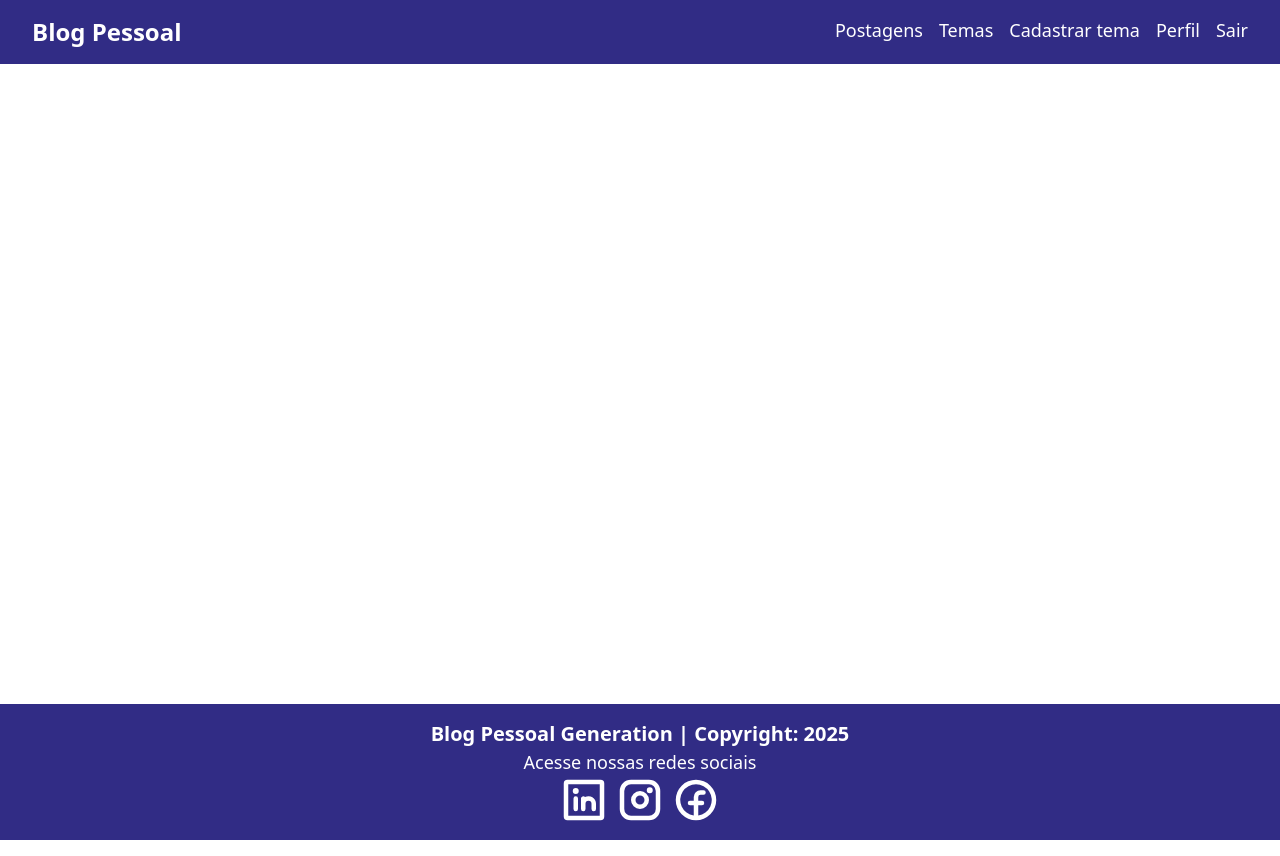
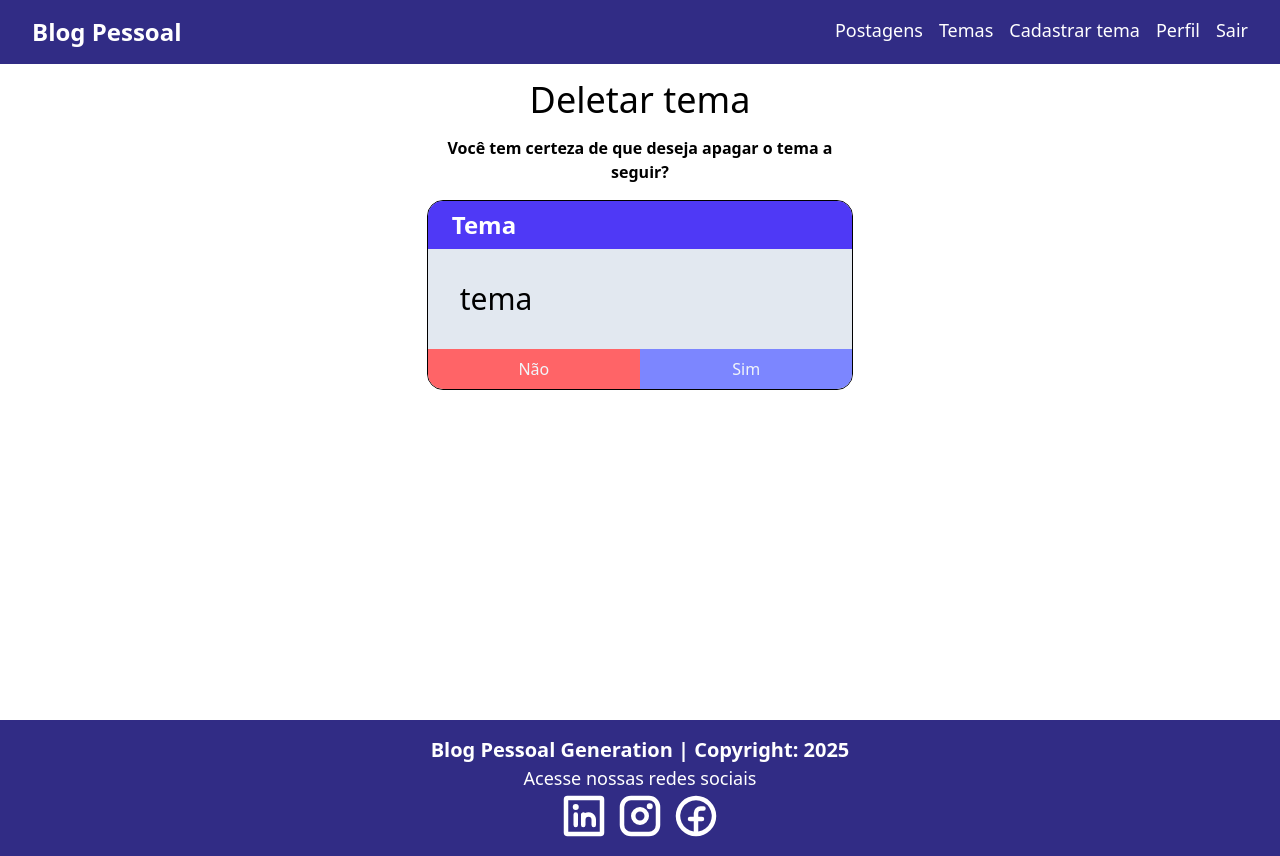
Before and after one commit to Phcode007/blogpessoalf, a React (Vite) app: page /deletartema/1 in a window 1280 px wide. Built offline with nearby package versions, Linux system fonts and the light colour scheme.

Commit message:
Criação da opção deletar Tema

```diff
--- a/src/App.tsx
+++ b/src/App.tsx
@@ -7,6 +7,7 @@
 import Login from "./pages/login/Login";
 import ListaTemas from "./components/tema/listatemas/ListaTemas";
 import FormTema from "./components/tema/formtema/FormTema";
+import DeletarTema from "./components/tema/deletartema/DeletarTema";
 
 function App() {
   return (
@@ -22,6 +23,7 @@
               <Route path="/temas" element={<ListaTemas />} />
               <Route path="/cadastrartema" element={<FormTema />} />
               <Route path="/editartema/:id" element={<FormTema />} />
+              <Route path="/deletartema/:id" element={<DeletarTema />} />
             </Routes>
           </div>
           <Footer />
--- /dev/null
+++ b/src/components/tema/deletartema/DeletarTema.tsx
@@ -0,0 +1,29 @@
+function DeletarTema() {
+  return (
+    <div className="container w-1/3 mx-auto">
+      <h1 className="text-4xl text-center my-4">Deletar tema</h1>
+      <p className="text-center font-semibold mb-4">
+        Você tem certeza de que deseja apagar o tema a seguir?
+      </p>
+      <div className="border flex flex-col rounded-2xl overflow-hidden justify-between">
+        <header className="py-2 px-6 bg-indigo-600 text-white font-bold text-2xl">
+          Tema
+        </header>
+        <p className="p-8 text-3xl bg-slate-200 h-full">tema</p>
+        <div className="flex">
+          <button className="text-slate-100 bg-red-400 hover:bg-red-600 w-full py-2">
+            Não
+          </button>
+          <button
+            className="w-full text-slate-100 bg-indigo-400
+                                   hover:bg-indigo-600 flex items-center justify-center"
+          >
+            Sim
+          </button>
+        </div>
+      </div>
+    </div>
+  );
+}
+
+export default DeletarTema;
```
